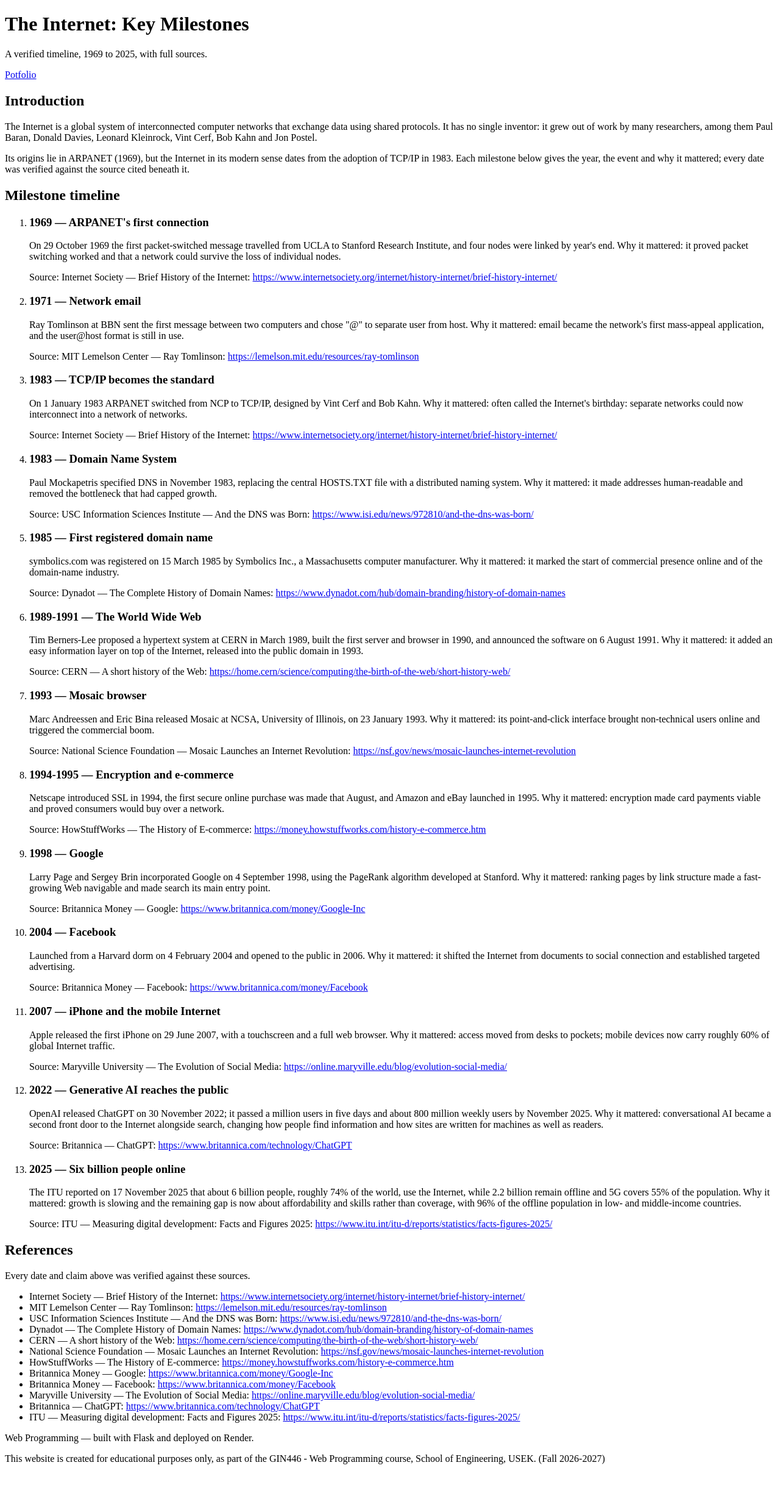
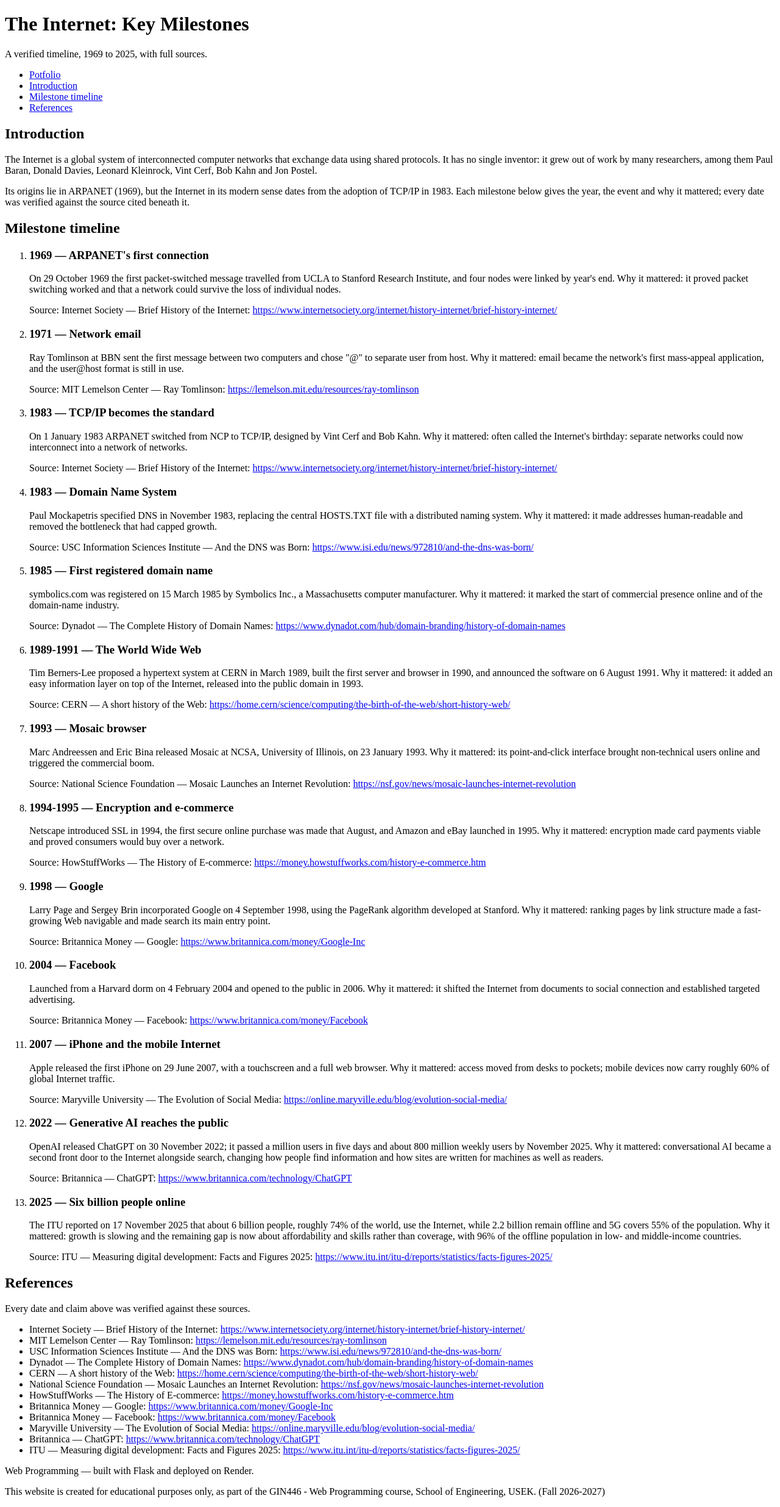
Before and after one commit to perlasamaha/web-programming-site, a Flask app: page /internet-history in a window 1280 px wide. Shown: the whole page at 61% size. Before the commit the page ends 2402 px from the top, so only its background shows below. Run offline with Flask 3, Linux system fonts and the light colour scheme.

Commit message:
nav link fix

```diff
--- a/templates/internet-history.html
+++ b/templates/internet-history.html
@@ -9,8 +9,12 @@
 {% block content %}
 
   <nav aria-label="On this page">
-      <a href="{{ url_for('home') }}">Potfolio</a>
-  </nav>
+    <ul>
+      <li><a href="{{ url_for('home') }}">Potfolio</a></li>
+      <li><a href="#introduction">Introduction</a></li>
+      <li><a href="#timeline">Milestone timeline</a></li>
+      <li><a href="#references">References</a></li>
+    </ul>
 
   <section id="introduction">
       <h2>Introduction</h2>
```
Also changed, not shown: templates/internet-history-ai.html (+1 -6 lines).
